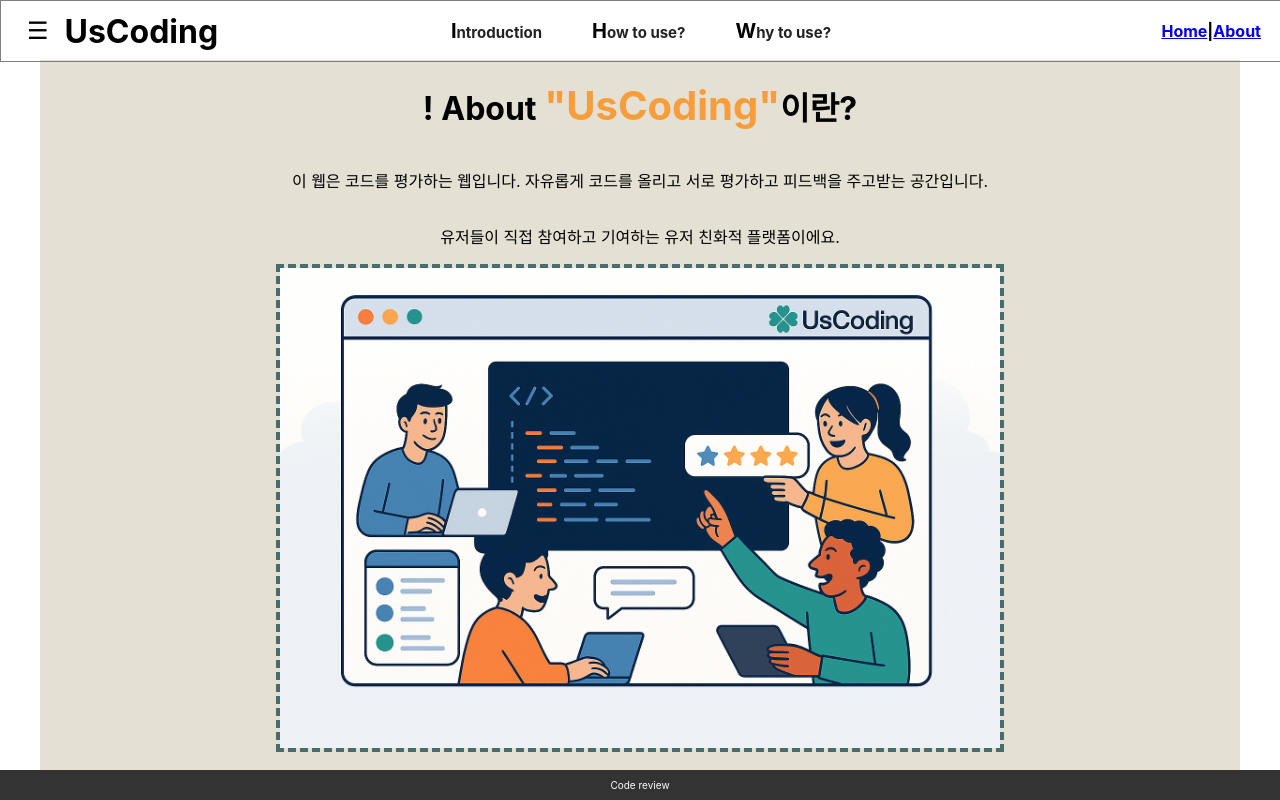
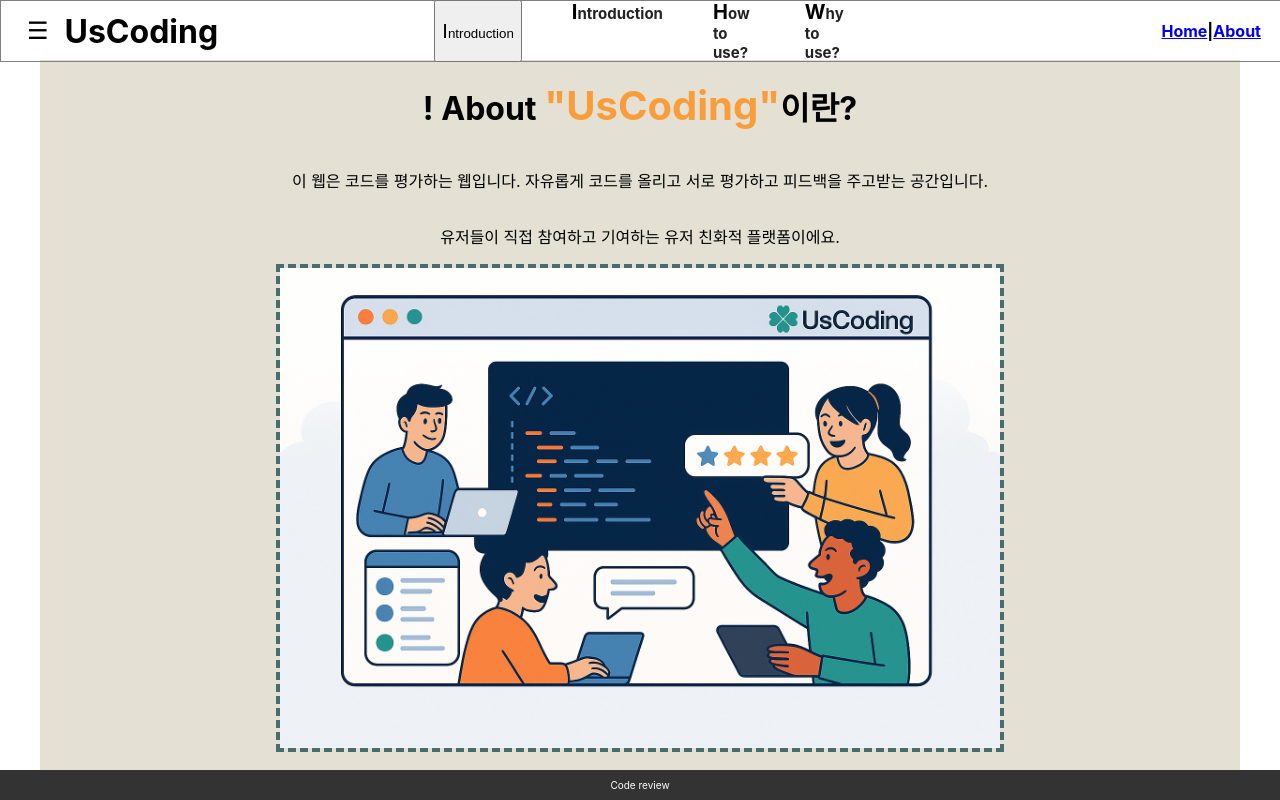
Before and after one commit to wooojin401/test2, a React (Create React App) app: page /about in a window 1280 px wide. Shown: the top 800 px of the page. Built offline with nearby package versions, Linux system fonts and the light colour scheme.

Commit message:
about으로 이동하는 코드

```diff
--- a/src/App.js
+++ b/src/App.js
@@ -1,4 +1,4 @@
-import React from "react";
+import React, { useRef } from "react";
 import { BrowserRouter, Routes, Route } from "react-router-dom";
 import Home from "./pages/Home";
 import Write from "./pages/Write";
@@ -11,15 +11,23 @@ import About from "./pages/About";
 import './App.css';
 
 function App() {
+
+   const aboutRef = useRef(null);
+
+  const scrollIntoView = () => {
+    if (aboutRef.current) {
+      aboutRef.current.scrollIntoView({behavior: 'smooth'});
+    }
+  };
   return (
     <BrowserRouter>
-      <Header />
+      <Header scrollIntoView = {scrollIntoView} />
       <div className="main_layout">
         <div className="content">
           <Routes>
             <Route path="/" element={<Home />} />
             <Route path="/write" element={<Write />} />
-            <Route path="/about" element={<About />} />
+            <Route path="/about" element={<About aboutRef = {aboutRef}/>}  />
             <Route path="/post/:id" element={<Detail />} />
             <Route path="/edit/:id" element={<Edit />} />
           </Routes>
--- a/src/pages/About.js
+++ b/src/pages/About.js
@@ -1,9 +1,9 @@
 
 import "./About.css"
-function About() {
+function About( {aboutRef}) {
   return (
     <div className="about-container">
-      <h1>! About <span style={{fontSize : "2.5rem",color : "rgba(255, 132, 0, 0.73)"}}>"UsCoding"</span>이란? </h1>
+      <h1 ref = {aboutRef}>! About <span style={{fontSize : "2.5rem",color : "rgba(255, 132, 0, 0.73)"}}>"UsCoding"</span>이란? </h1>
       <p>이 웹은 코드를 평가하는 웹입니다. 자유롭게 코드를 올리고 서로 평가하고 피드백을 주고받는 공간입니다.</p>
       <p> 유저들이 직접 참여하고 기여하는 유저 친화적 플랫폼이에요.</p>
 
--- a/src/pages/layout/Header.js
+++ b/src/pages/layout/Header.js
@@ -1,10 +1,11 @@
-import { useState } from 'react';
+import { useRef, useState } from 'react';
 import { Link } from 'react-router-dom';
 import Sidebar from './Sidebar';
 import './Header.css';
 
-const Header = () => {
+const Header = ({scrollIntoView}) => {
   const [sidebarOpen, setSidebarOpen] = useState(false);
+
 
   return (
     <>
@@ -16,6 +17,7 @@ const Header = () => {
           </h1>
         </div>
         <div className="header_center">
+          <button className = "about-btn" onClick = {scrollIntoView}><span className="highlight">I</span>ntroduction</button>
           <Link to="/" className="intro-link"> <span className="highlight">I</span>ntroduction</Link>
           <Link to="/" className="intro-link"> <span className="highlight">H</span>ow to use?</Link>
           <Link to="/" className="intro-link"> <span className="highlight">W</span>hy to use?</Link>
```
